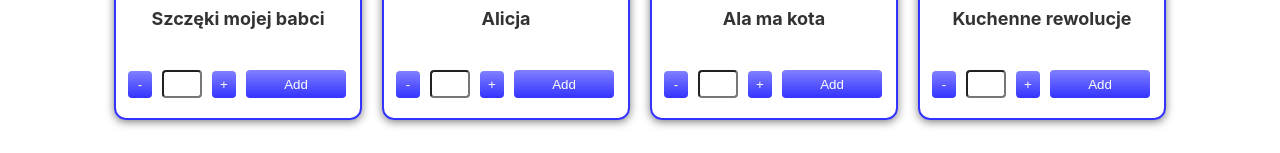
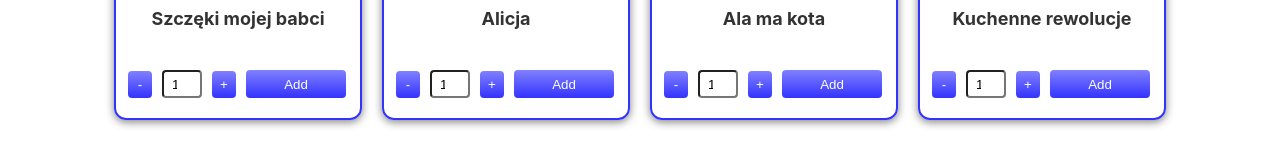
Before and after one commit to przemekdab1993/ksiegarnia-internetowa, a React (Create React App) app: page / in a window 1280 px wide. Shown: the part 616-769 px from the top of the page. Built offline with nearby package versions, Linux system fonts and the light colour scheme; the HTML template or start-up script is replaced by a standard one.

Commit message:
fix input name and fix countAccessible product in input

```diff
--- a/src/componets/Books/BookItem.js
+++ b/src/componets/Books/BookItem.js
@@ -13,7 +13,7 @@
   const amountChangeChandler = (event) => {
     const changeType = event.target.dataset.set;
 
-    if (changeType === "up") {
+    if (changeType === "up" && amountProduct < props.quantity) {
       setAmountProduct(prevState => {
         return prevState + 1;
       });
@@ -63,8 +63,10 @@
             ref={amountInputRef}
             className={styles["book-box-amount-input"]}
             onChange={amountManualChangeChandler}
-            name="amount"
+            name={`amount-${props.id}`}
             type="number"
+            min="1"
+            max={props.quantity}
             step="1"
             value={amountProduct}
           />
--- a/src/componets/Books/BookItem.module.css
+++ b/src/componets/Books/BookItem.module.css
@@ -66,7 +66,7 @@
     width: 40px;
     height: 28px;
     text-align: center;
-    padding: 8px 12px;
+    padding: 8px 8px;
     box-sizing: border-box;
     border-radius: 4px;
 }
--- a/src/componets/Books/BooksList.js
+++ b/src/componets/Books/BooksList.js
@@ -20,6 +20,7 @@
               id={book.id}
               title={book.title}
               price={book.price}
+              quantity={book.quantity}
             >
             </BookItem>);
           }
--- a/src/componets/Order/OrderItem.js
+++ b/src/componets/Order/OrderItem.js
@@ -49,10 +49,11 @@
             <div className={styles['product-amount']}>
                 <button className={styles['amount-button']} onClick={amountChangeChandler} data-set="down" type="button">-</button>
                 <input className={styles['amount-input']}
-                    onChange={amountManualChangeChandler}
-                    type="number"
-                    value={enteredAmountProduct}
-                    data-product-id={props.productId}
+                   onChange={amountManualChangeChandler}
+                   name={`cartAmount${props.productId}`}
+                   type="number"
+                   value={enteredAmountProduct}
+                   data-product-id={props.productId}
                 />
                 <button className={styles['amount-button']} onClick={amountChangeChandler} data-set="up" type="button">+</button>
                 <span> x {props.price.toFixed(2)}$</span>
--- a/src/componets/Order/OrderItem.module.css
+++ b/src/componets/Order/OrderItem.module.css
@@ -15,7 +15,7 @@
     width: 40px;
     height: 28px;
     text-align: center;
-    padding: 8px 12px;
+    padding: 8px 8px;
     box-sizing: border-box;
     border-radius: 4px;
 }
```
